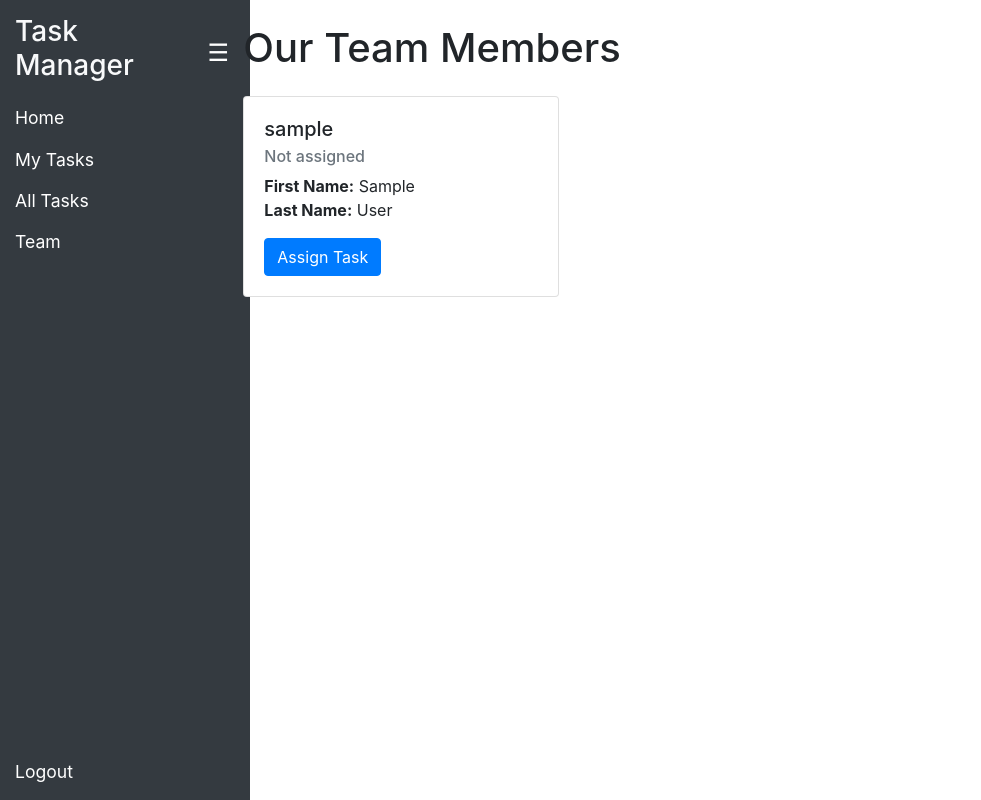
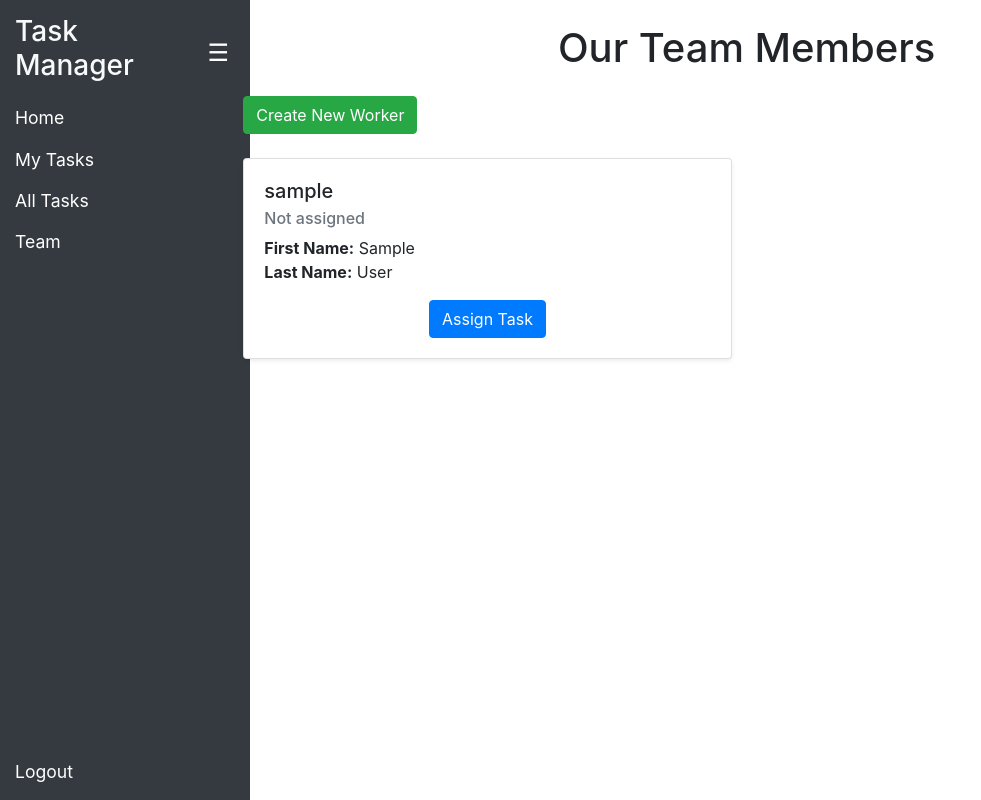
Before and after one commit to achalaidiuk/ittaskmanager, a Django app: page /team/ in a window 1280 px wide. Shown: the whole page, without its empty margins (0-981 px from the left). Run offline with Django 4.2, Linux system fonts and the light colour scheme; the visitor is signed in with stand-in values (Sample User, id 1); data comes from the database, SQL or seed files in the repository.

Commit message:
Feature: added new workers and visual

```diff
--- a/templates/task_manager/team.html
+++ b/templates/task_manager/team.html
@@ -2,13 +2,21 @@
 {% load static %}
 {% block content %}
   <div class="container mt-4">
-    <h1 class="mb-4">Our Team Members</h1>
+    <h1 class="mb-4 text-center">Our Team Members</h1>
+
+    {% if request.user.is_superuser %}
+      <div class="mb-4">
+        <div class="text-start">
+          <a href="{% url 'task_manager:worker-create' %}" class="btn btn-success">Create New Worker</a>
+        </div>
+      </div>
+    {% endif %}
 
     {% if team_members %}
       <div class="row">
         {% for member in team_members %}
-          <div class="col-md-4 mb-3">
-            <div class="card">
+          <div class="col-md-6 mb-4">  <!-- Зміни тут для двох рядків -->
+            <div class="card shadow-sm">
               <div class="card-body">
                 <h5 class="card-title">{{ member.username }}</h5>
                 <h6 class="card-subtitle mb-2 text-muted">{{ member.position.name|default:"Not assigned" }}</h6>
@@ -17,7 +25,9 @@
                   <strong>Last Name:</strong> {{ member.last_name }}
                 </p>
                 {% if request.user.is_superuser %}
-                  <a href="{% url 'task_manager:assign_task' member.id %}" class="btn btn-primary">Assign Task</a>
+                  <div class="text-center">
+                    <a href="{% url 'task_manager:assign_task' member.id %}" class="btn btn-primary">Assign Task</a>
+                  </div>
                 {% endif %}
               </div>
             </div>
@@ -25,7 +35,7 @@
         {% endfor %}
       </div>
     {% else %}
-      <div class="alert alert-info" role="alert">
+      <div class="alert alert-info text-center" role="alert">
         No team members available.
       </div>
     {% endif %}
```
